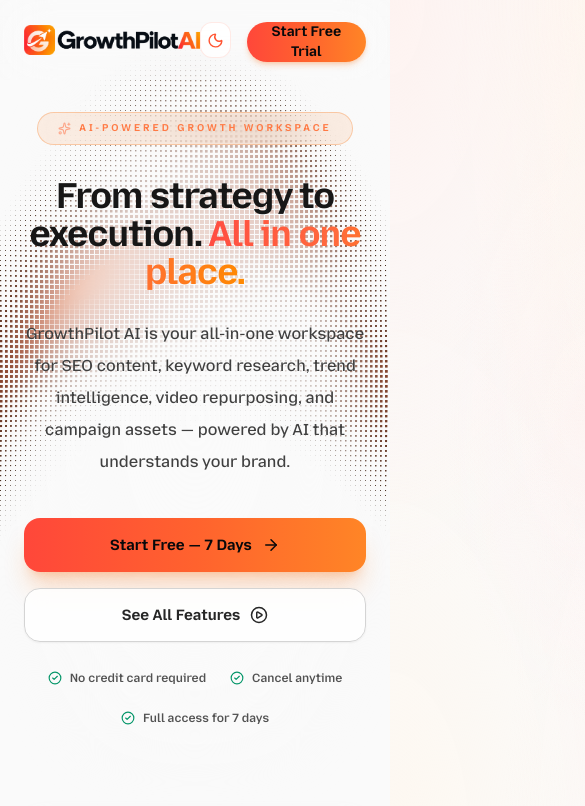
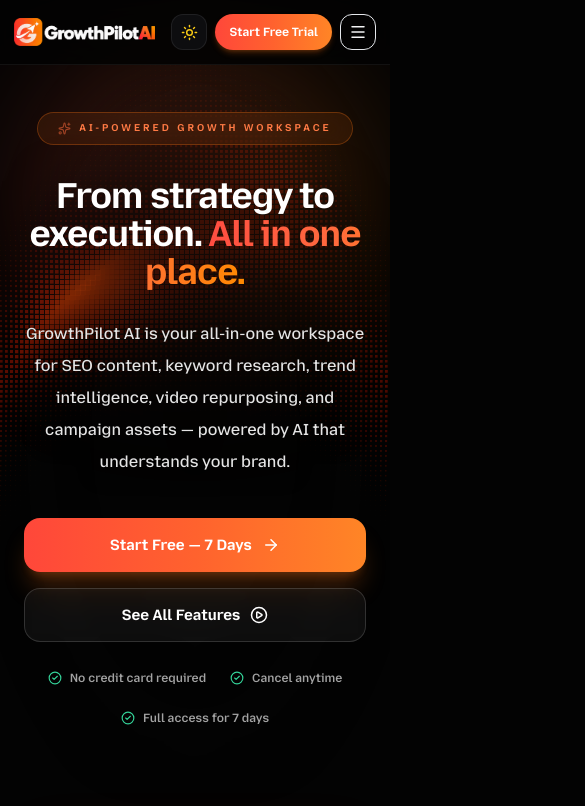
Before and after one commit to najmolhasan1/growth-pilot-ai, a Next.js app: page / in a window 390 px wide. Shown: the top 806 px of the page, 585 px wide, since content can reach past the window. Built offline with nearby package versions, Linux system fonts and the light colour scheme.

Commit message:
fix(mobile): resolve horizontal scroll, add responsive mobile navbar with drawer, and set dark mode as default

```diff
--- a/src/app/globals.css
+++ b/src/app/globals.css
@@ -80,6 +80,11 @@
   --glass-card-shadow: 0 8px 32px 0 rgba(0, 0, 0, 0.5);
 }
 
+html {
+  overflow-x: hidden;
+  max-width: 100vw;
+}
+
 body {
   background-color: var(--background-base);
   background-image: var(--background-gradient);
@@ -87,6 +92,7 @@
   color: var(--foreground);
   font-family: var(--font-writergpt);
   overflow-x: hidden;
+  max-width: 100vw;
 }
 
 button,
--- a/src/app/layout.tsx
+++ b/src/app/layout.tsx
@@ -1,4 +1,4 @@
-import type { Metadata } from "next";
+import type { Metadata, Viewport } from "next";
 import "./globals.css";
 import { ThemeProvider } from "@/components/layout/ThemeProvider";
 
@@ -7,15 +7,20 @@
   description: "AI workspace for SEO content, keyword research, trend intelligence, video creator kits, and marketing campaigns.",
 };
 
+export const viewport: Viewport = {
+  width: "device-width",
+  initialScale: 1,
+  maximumScale: 5,
+};
+
 const inlineThemeScript = `
   (function() {
     try {
       var saved = localStorage.getItem('theme');
-      var prefersDark = window.matchMedia('(prefers-color-scheme: dark)').matches;
-      if (saved === 'dark' || (!saved && prefersDark)) {
+      if (saved === 'light') {
+        document.documentElement.classList.remove('dark');
+      } else {
         document.documentElement.classList.add('dark');
-      } else {
-        document.documentElement.classList.remove('dark');
       }
     } catch (_) {}
   })();
@@ -27,11 +32,11 @@
   children: React.ReactNode;
 }>) {
   return (
-    <html lang="en" suppressHydrationWarning>
+    <html lang="en" className="dark" suppressHydrationWarning>
       <head>
         <script dangerouslySetInnerHTML={{ __html: inlineThemeScript }} />
       </head>
-      <body className="antialiased font-sans" suppressHydrationWarning>
+      <body className="antialiased font-sans overflow-x-hidden" suppressHydrationWarning>
         <ThemeProvider>
           {children}
         </ThemeProvider>
--- a/src/app/page.tsx
+++ b/src/app/page.tsx
@@ -711,7 +711,7 @@
   };
 
   return (
-    <div className="min-h-screen bg-background text-foreground transition-colors duration-300 relative">
+    <div className="min-h-screen w-full max-w-full overflow-x-clip bg-background text-foreground transition-colors duration-300 relative">
       <PublicNavbar />
 
       <main className="relative z-10">
@@ -1114,7 +1114,7 @@
         {/* ═══════════════════════════════════════════════════
             FEATURES — Glassmorphic Pinned Scroll Suite
         ═══════════════════════════════════════════════════ */}
-        <section id="features" ref={suiteSectionRef} className="relative h-[280vh] bg-gradient-to-b from-[#fff8f5] via-[#fff4f0] to-[#fff8f5] dark:from-[#070709] dark:via-[#09080e] dark:to-[#050507] text-neutral-900 dark:text-white transition-colors duration-300">
+        <section id="features" ref={suiteSectionRef} className="relative h-[280vh] overflow-x-clip bg-gradient-to-b from-[#fff8f5] via-[#fff4f0] to-[#fff8f5] dark:from-[#070709] dark:via-[#09080e] dark:to-[#050507] text-neutral-900 dark:text-white transition-colors duration-300">
           {/* Ambient background glows */}
           <div className="pointer-events-none absolute -left-20 top-1/4 w-[750px] h-[750px] rounded-full bg-gradient-to-r from-[#FF4D42]/12 dark:from-[#FF4D42]/16 via-[#FF6A3D]/8 dark:via-[#FF6A3D]/10 to-transparent blur-[160px]" />
           <div className="pointer-events-none absolute -right-20 top-1/3 w-[650px] h-[650px] rounded-full bg-gradient-to-br from-[#FF4D42]/10 dark:from-[#FF4D42]/14 via-[#FF8526]/6 dark:via-[#FF8526]/8 to-transparent blur-[150px]" />
--- a/src/components/layout/PublicNavbar.tsx
+++ b/src/components/layout/PublicNavbar.tsx
@@ -1,11 +1,15 @@
 'use client';
 
 import Link from 'next/link';
-import { motion } from 'framer-motion';
+import { useState, useEffect } from 'react';
+import { motion, AnimatePresence } from 'framer-motion';
+import { Menu, X, ArrowRight } from 'lucide-react';
 import ThemeToggle from '@/components/layout/ThemeToggle';
 import BrandLogo from '@/components/layout/BrandLogo';
 
 export default function PublicNavbar() {
+  const [mobileMenuOpen, setMobileMenuOpen] = useState(false);
+
   const navItems = [
     { label: 'Features', href: '#features' },
     { label: 'Workflow', href: '#process' },
@@ -13,16 +17,30 @@
     { label: 'FAQ', href: '#faq' },
   ];
 
+  // Prevent background scroll when mobile menu is open
+  useEffect(() => {
+    if (mobileMenuOpen) {
+      document.body.style.overflow = 'hidden';
+    } else {
+      document.body.style.overflow = '';
+    }
+    return () => {
+      document.body.style.overflow = '';
+    };
+  }, [mobileMenuOpen]);
+
   return (
     <motion.nav
       initial={{ y: -20, opacity: 0 }}
       animate={{ y: 0, opacity: 1 }}
       transition={{ duration: 0.5, ease: 'easeOut' }}
-      className="fixed left-0 right-0 top-0 z-50 bg-background/60 backdrop-blur-xl border-none outline-none"
+      className="fixed left-0 right-0 top-0 z-50 bg-background/85 dark:bg-[#030303]/85 backdrop-blur-xl border-b border-border/30 dark:border-white/[0.06] transition-colors"
     >
-      <div className="mx-auto flex h-20 max-w-7xl items-center justify-between px-6">
-        <BrandLogo href="/" imgClassName="h-9 sm:h-10 md:h-11 w-auto" />
+      <div className="mx-auto flex h-16 sm:h-20 max-w-7xl items-center justify-between px-3.5 sm:px-6 lg:px-8">
+        {/* Brand Logo */}
+        <BrandLogo href="/" imgClassName="h-7 sm:h-9 md:h-10 w-auto" />
 
+        {/* Desktop Navigation Links */}
         <div className="hidden items-center gap-8 md:flex">
           {navItems.map((item) => (
             <Link
@@ -36,23 +54,82 @@
           ))}
         </div>
 
-        <div className="flex items-center gap-4">
+        {/* Action Controls */}
+        <div className="flex items-center gap-2 sm:gap-3.5">
           <ThemeToggle />
+
           <Link
             href="/auth?next=/dashboard"
             className="hidden text-sm font-semibold text-muted-foreground transition-colors hover:text-foreground sm:block"
           >
             Login
           </Link>
+
           <Link href="/auth?next=/dashboard">
             <button
-              className="relative inline-flex h-10 items-center justify-center overflow-hidden rounded-full bg-gradient-to-r from-[#FF473A] via-[#FF622E] to-[#FF8526] px-5 sm:px-6 text-sm font-bold text-white shadow-md shadow-orange-500/25 hover:shadow-orange-500/40 hover:scale-[1.03] active:scale-[0.98] transition-all duration-300 cursor-pointer"
+              className="relative inline-flex h-9 sm:h-10 items-center justify-center overflow-hidden rounded-full bg-gradient-to-r from-[#FF473A] via-[#FF622E] to-[#FF8526] px-3.5 sm:px-6 text-xs sm:text-sm font-bold text-white shadow-md shadow-orange-500/25 hover:shadow-orange-500/40 hover:scale-[1.03] active:scale-[0.98] transition-all duration-300 cursor-pointer"
             >
-              Start Free Trial
+              <span>Start Free Trial</span>
             </button>
           </Link>
+
+          {/* Mobile Hamburger Toggle Button */}
+          <button
+            onClick={() => setMobileMenuOpen(!mobileMenuOpen)}
+            aria-label="Toggle navigation menu"
+            className="flex h-9 w-9 items-center justify-center rounded-xl border border-border/60 bg-muted/40 text-foreground md:hidden hover:bg-muted transition-colors cursor-pointer shrink-0"
+          >
+            {mobileMenuOpen ? <X size={18} /> : <Menu size={18} />}
+          </button>
         </div>
       </div>
+
+      {/* Mobile Animated Dropdown Drawer */}
+      <AnimatePresence>
+        {mobileMenuOpen && (
+          <motion.div
+            initial={{ opacity: 0, height: 0 }}
+            animate={{ opacity: 1, height: 'auto' }}
+            exit={{ opacity: 0, height: 0 }}
+            transition={{ duration: 0.25, ease: 'easeInOut' }}
+            className="md:hidden border-b border-border/60 dark:border-white/[0.08] bg-background/95 dark:bg-[#08080a]/95 backdrop-blur-2xl overflow-hidden px-4 pt-2 pb-5 shadow-2xl"
+          >
+            <div className="flex flex-col space-y-1 mb-3">
+              {navItems.map((item) => (
+                <Link
+                  key={item.label}
+                  href={item.href}
+                  onClick={() => setMobileMenuOpen(false)}
+                  className="flex items-center justify-between py-2.5 px-3 rounded-xl text-sm font-semibold text-foreground/85 hover:text-foreground hover:bg-orange-500/10 dark:hover:bg-white/[0.05] transition-colors"
+                >
+                  <span>{item.label}</span>
+                  <ArrowRight size={14} className="text-muted-foreground/60" />
+                </Link>
+              ))}
+            </div>
+
+            <div className="pt-3 border-t border-border/40 dark:border-white/[0.06] flex flex-col gap-2">
+              <Link
+                href="/auth?next=/dashboard"
+                onClick={() => setMobileMenuOpen(false)}
+                className="w-full text-center py-2 text-sm font-semibold text-muted-foreground hover:text-foreground transition-colors"
+              >
+                Log in to Account
+              </Link>
+              <Link
+                href="/auth?next=/dashboard"
+                onClick={() => setMobileMenuOpen(false)}
+                className="w-full"
+              >
+                <button className="w-full h-10 flex items-center justify-center gap-2 rounded-xl bg-gradient-to-r from-[#FF473A] via-[#FF622E] to-[#FF8526] text-white font-bold text-sm shadow-md shadow-orange-500/30">
+                  <span>Start Free Trial</span>
+                  <ArrowRight size={15} />
+                </button>
+              </Link>
+            </div>
+          </motion.div>
+        )}
+      </AnimatePresence>
     </motion.nav>
   );
 }
--- a/src/components/layout/ThemeProvider.tsx
+++ b/src/components/layout/ThemeProvider.tsx
@@ -15,9 +15,9 @@
   const [theme, setTheme] = useState<Theme>('dark');
 
   useEffect(() => {
-    const isDark = document.documentElement.classList.contains('dark') ||
-                   localStorage.getItem('theme') === 'dark' ||
-                   (!localStorage.getItem('theme') && window.matchMedia('(prefers-color-scheme: dark)').matches);
+    const saved = localStorage.getItem('theme');
+    // Default to dark mode unless explicitly set to light
+    const isDark = saved !== 'light';
 
     setTheme(isDark ? 'dark' : 'light');
 
```
